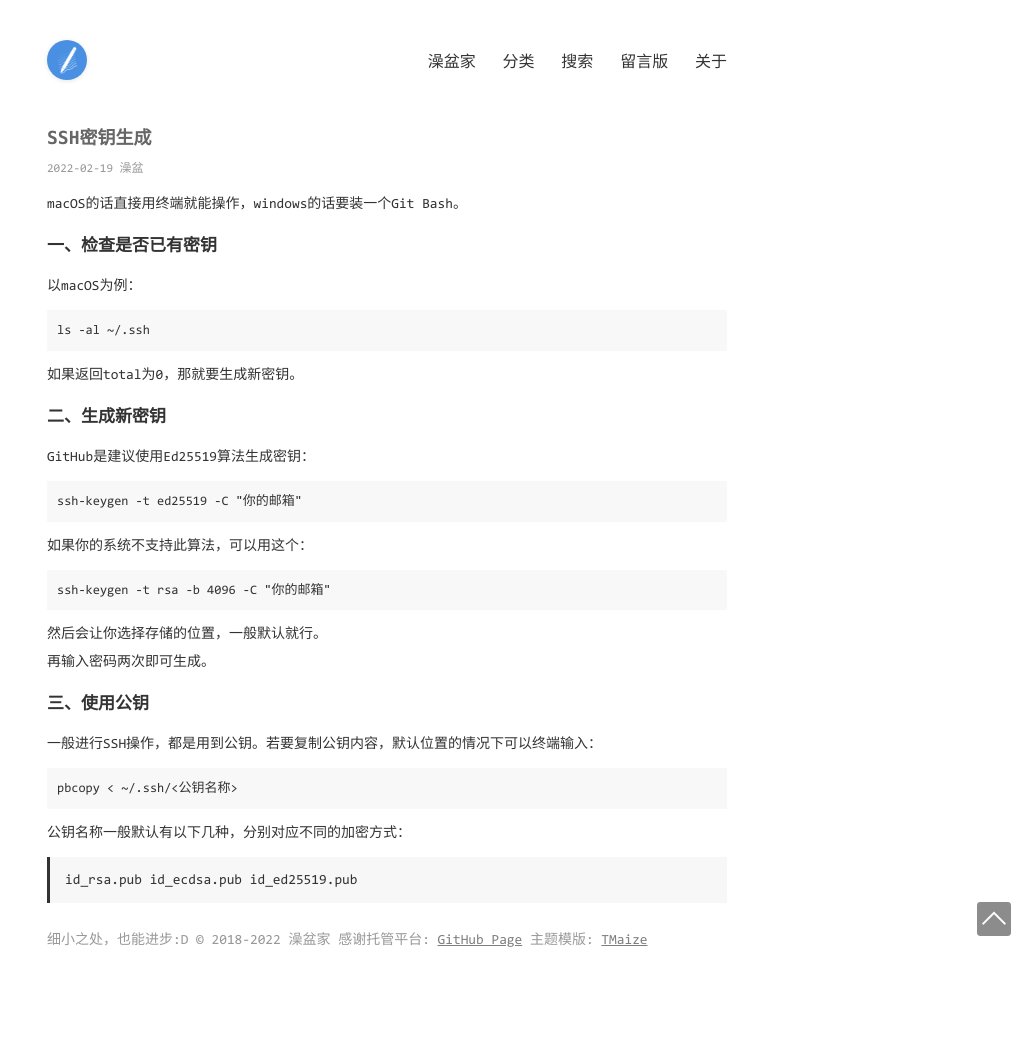
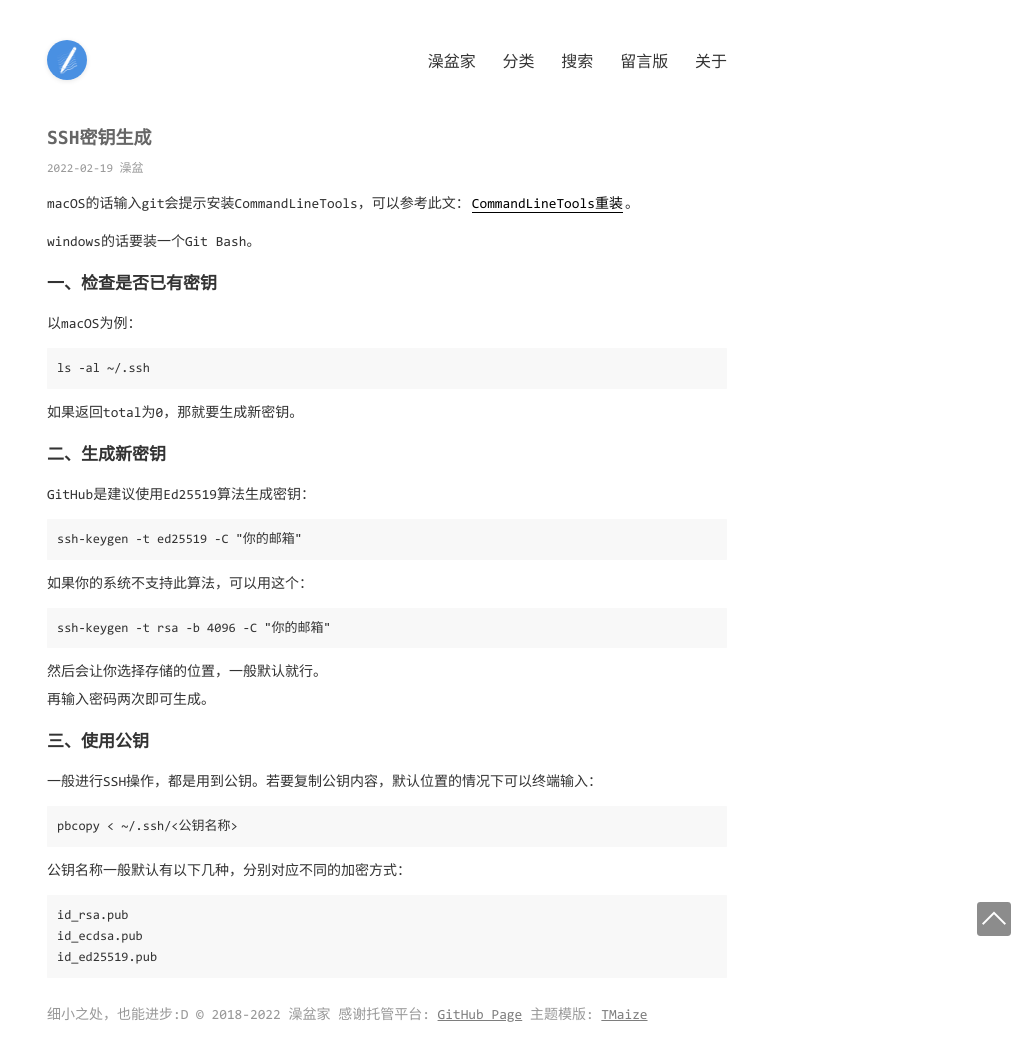
Before and after one commit to Zaopen/zaopen.github.io, a Jekyll site: the page built from _posts/2022-02-19-SSH密钥生成.md, in a window 1280 px wide. Shown: the whole page, without its empty margins (253-1280 px from the left). Built offline with Jekyll 4.4.1, drawn with Linux system fonts in a browser that asks for light colours; before the commit the page ends 963 px from its top, so only the background shows below that.

Commit message:
fix post

````diff
--- a/_posts/2022-02-19-SSH密钥生成.md
+++ b/_posts/2022-02-19-SSH密钥生成.md
@@ -5,7 +5,9 @@ date: 2022-02-19
 categories: [技术]
 ---
 
-macOS的话直接用终端就能操作，windows的话要装一个Git Bash。
+macOS的话输入git会提示安装CommandLineTools，可以参考此文：[CommandLineTools重装](2022-01-14-CommandLineTools重装.md)。
+
+windows的话要装一个Git Bash。
 
 ## 一、检查是否已有密钥
 以macOS为例：
@@ -32,6 +34,8 @@ ssh-keygen -t rsa -b 4096 -C "你的邮箱"
 pbcopy < ~/.ssh/<公钥名称>
 ```
 公钥名称一般默认有以下几种，分别对应不同的加密方式：
->id_rsa.pub
->id_ecdsa.pub
->id_ed25519.pub
+```
+id_rsa.pub
+id_ecdsa.pub
+id_ed25519.pub
+```
````
